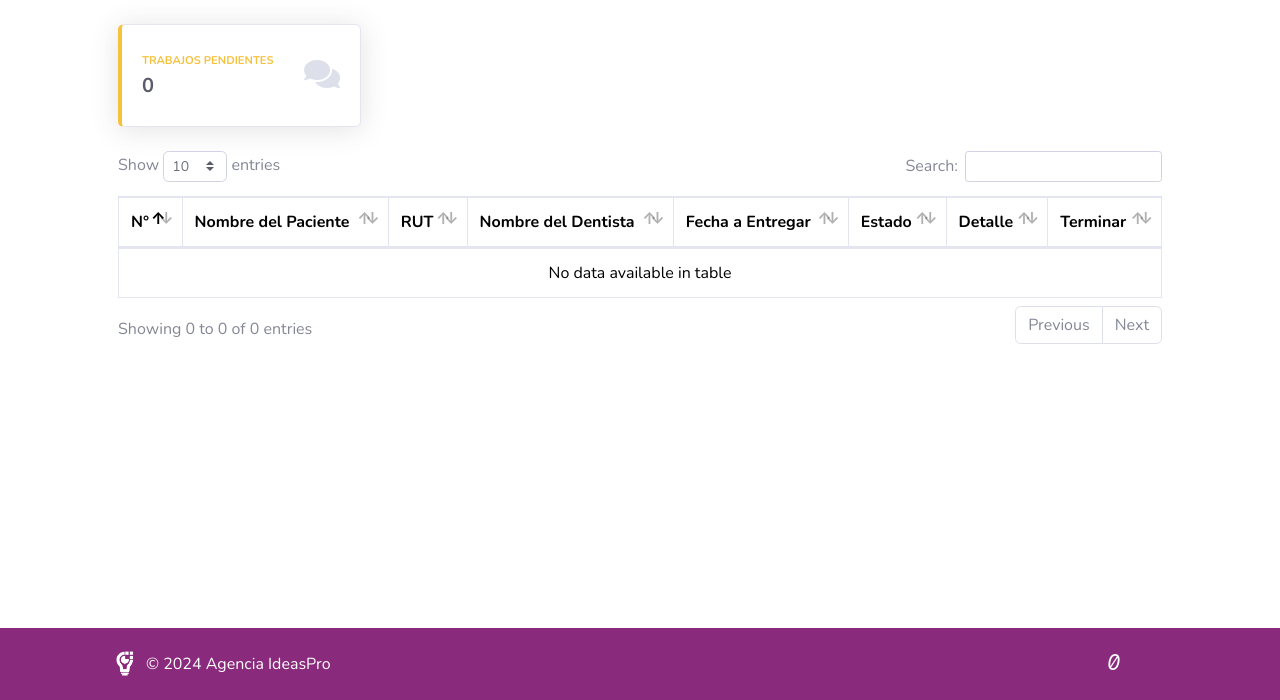
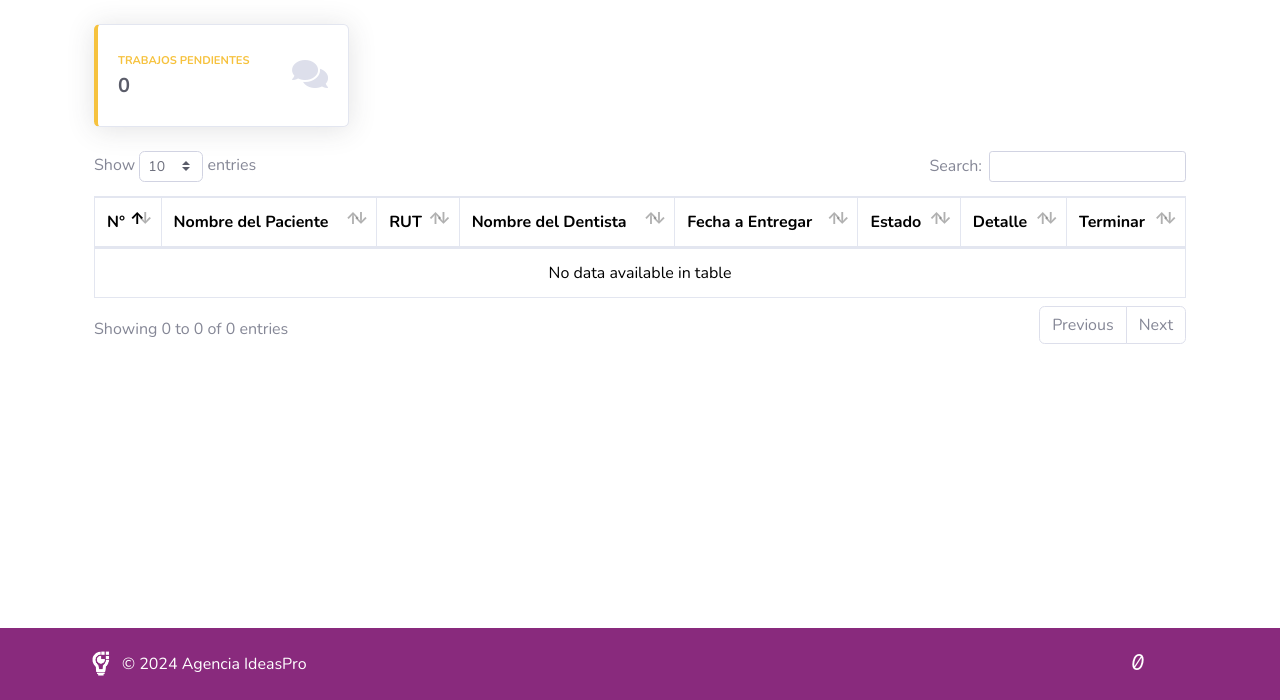
Before and after one commit to Daniher01/tuimagen_lab, a Django app: page / in a window 1280 px wide. Shown: the part 100-800 px from the top of the page. Run offline with Django 5.2, Linux system fonts and the light colour scheme; the visitor is signed in with stand-in values (Sample User, id 1); data that the repository does not hold is empty; some libraries are stand-ins or nearby versions.

Commit message:
custom css se le qiuta padding

```diff
--- a/app/tuimagen_lab/templates/base.html
+++ b/app/tuimagen_lab/templates/base.html
@@ -26,7 +26,7 @@
 <body>
     <div class="d-flex flex-column min-vh-100">
         {% include "header.html" %}
-        <main class="flex-fill mt-4 mb-4 {% block main_class %}container{% endblock %}">
+        <main class="flex-fill mt-4 mb-4 {% block main_class %}container px-0{% endblock %}">
             {% block content %}
             <!-- Aquí se incluirá el contenido específico de cada vista -->
             {% endblock %}
--- a/app/tuimagen_lab/templates/footer.html
+++ b/app/tuimagen_lab/templates/footer.html
@@ -1,6 +1,6 @@
 {% load static %}
 <div class="bg-tuimagen">
-    <footer class="container d-flex flex-wrap justify-content-between align-items-center py-3">
+    <footer class="container d-flex flex-wrap justify-content-between align-items-center py-3 px-0">
         <div class="col-md-4 d-flex align-items-center">
           <a href="https://agenciaideaspro.cl/" target="_blank" class="mb-3 mb-md-0 text-body-secondary text-decoration-none lh-1">
             <img src="{% static 'images/ideas_pro_logo.png' %}" width="40" height="40" alt="IdeasPro logo">
```
